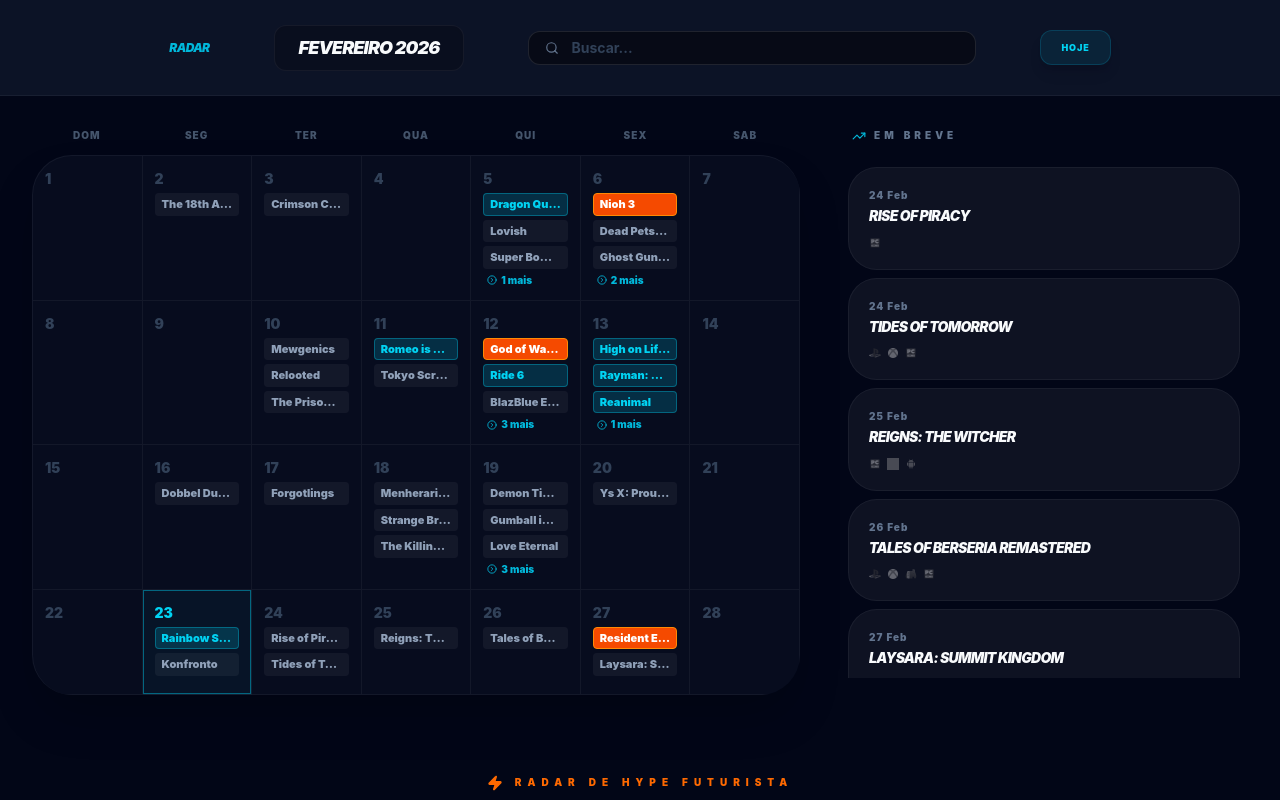
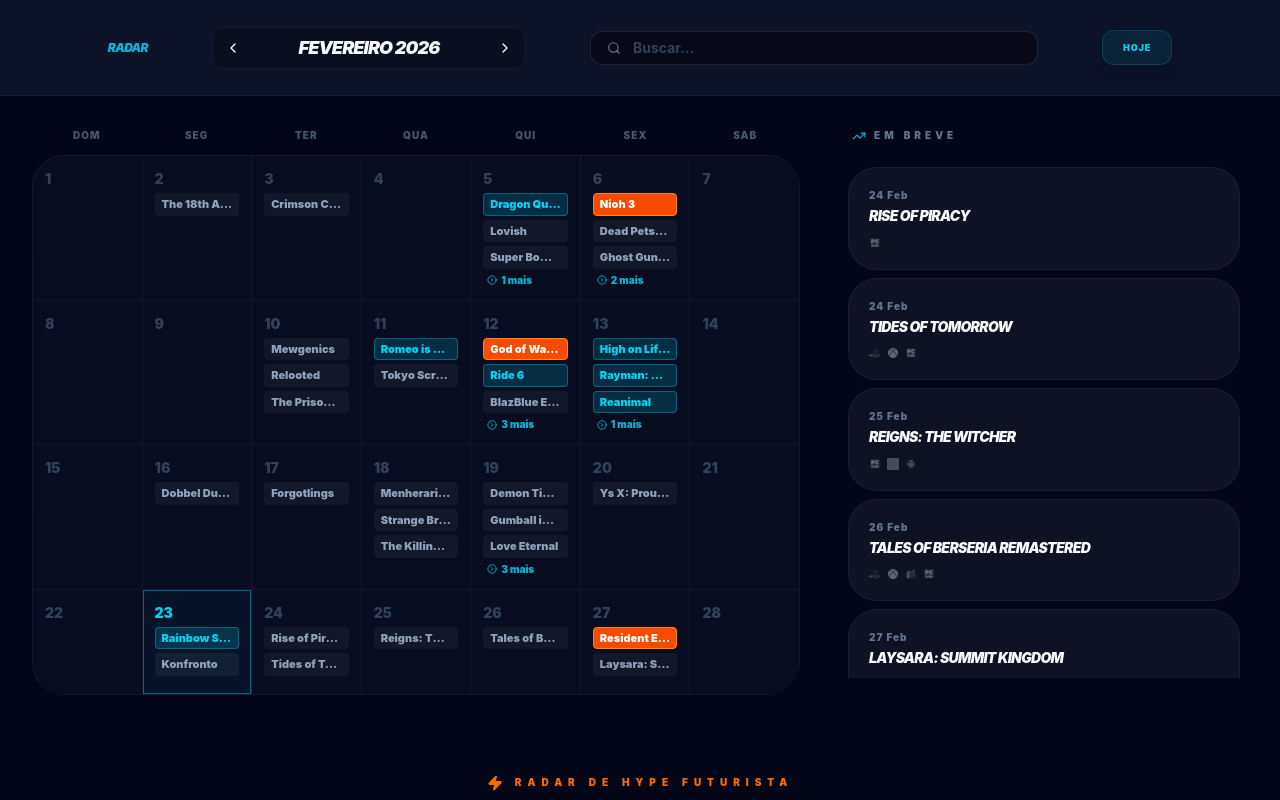
Before and after one commit to theuslinor/Calendario_Gamer, a React (Vite) app: page / in a window 1280 px wide. Shown: the top 800 px of the page. Built offline with nearby package versions, Linux system fonts and the light colour scheme; grey boxes are pictures that could not be loaded.

Commit message:
colocando de volta a seta pra passar os meses

```diff
--- a/src/App.jsx
+++ b/src/App.jsx
@@ -11,13 +11,13 @@
 } from 'date-fns';
 import { ptBR } from 'date-fns/locale';
 import {
-  Gamepad2, Clapperboard,
+  ChevronLeft, ChevronRight, Gamepad2, Clapperboard,
   Tv, Heart, Flame, X, Share2, CalendarPlus, Clock, Zap, TrendingUp, Star, CheckCircle2, ChevronRightCircle, Search
 } from 'lucide-react';
 
 import dataReleases from './data/releases.json';
 
-// ASSETS: ÍCONES DE PLATAFORMA
+// ASSETS: ÍCONES
 import psIco from './assets/ico/playstation-ico.png';
 import xboxIco from './assets/ico/xbox_ico.png';
 import switchIco from './assets/ico/switch_ico.png';
@@ -26,7 +26,6 @@
 import androidIco from './assets/ico/android_ico.png';
 
 const HYPE_WEIGHT = { altissimo: 3, alto: 2, normal: 1 };
-
 const PLATFORM_ICONS = {
   "PS5": psIco, "PlayStation 5": psIco, "PS4": psIco,
   "Xbox Series X|S": xboxIco, "Xbox Series": xboxIco, "Xbox": xboxIco, "Xbox One": xboxIco,
@@ -190,7 +189,7 @@
   return (
     <div className="min-h-screen bg-[#020617] text-slate-50 font-sans selection:bg-cyan-500/30 overflow-x-hidden">
 
-      {/* HEADER CENTRALIZADO (SEM SETAS) */}
+      {/* HEADER CENTRALIZADO COM SETAS RECUPERADAS */}
       <motion.header
         variants={{ visible: { y: 0 }, hidden: { y: "-100%" } }}
         animate={headerVisible ? "visible" : "hidden"}
@@ -199,8 +198,11 @@
         <div className="max-w-[1800px] mx-auto w-full flex flex-row items-center justify-center gap-4 md:gap-12 lg:gap-16">
           <h1 className="hidden md:block text-[10px] md:text-xs font-black italic tracking-tighter text-cyan-500 uppercase shrink-0">Radar</h1>
 
-          <div className="flex items-center gap-1 md:gap-4 bg-black/20 px-6 py-2 rounded-xl border border-white/5 shrink-0 shadow-inner">
-             <h2 className="text-[10px] md:text-lg font-black uppercase italic tracking-tighter text-center whitespace-nowrap">{format(viewDate, 'MMMM yyyy', { locale: ptBR })}</h2>
+          {/* 🟢 SELETOR DE DATA COM SETAS VOLTANDO */}
+          <div className="flex items-center gap-1 md:gap-4 bg-black/20 p-1 rounded-xl border border-white/5 shrink-0 shadow-inner">
+             <button onClick={() => paginate(-1)} className="p-1.5 md:p-2 hover:bg-white/10 rounded-lg active:scale-90 transition-all"><ChevronLeft size={16} /></button>
+             <h2 className="text-[10px] md:text-lg font-black uppercase italic tracking-tighter w-24 md:w-52 text-center whitespace-nowrap">{format(viewDate, 'MMMM yyyy', { locale: ptBR })}</h2>
+             <button onClick={() => paginate(1)} className="p-1.5 md:p-2 hover:bg-white/10 rounded-lg active:scale-90 transition-all"><ChevronRight size={16} /></button>
           </div>
 
           <div className="relative flex-[0.8] max-w-md" ref={searchRef}>
@@ -219,6 +221,7 @@
                           <span className="font-black text-xs uppercase italic tracking-tight flex items-center gap-2">{item.titulo} {item.hype === 'altissimo' && <Flame size={10} className="text-orange-500 animate-pulse" />}</span>
                           <div className="flex gap-1">{item.plataformas?.map(p => PLATFORM_ICONS[p] && <img key={p} src={PLATFORM_ICONS[p]} alt={p} className="h-2.5 w-2.5 opacity-40" />)}<span className="text-[7px] font-black text-slate-500 uppercase tracking-widest ml-1 self-center">{item.data ? format(parseISO(item.data), "dd MMM yyyy") : "TBA"}</span></div>
                         </div>
+                        <ChevronRight size={14} className="opacity-50" />
                       </button>
                     );
                   })}
@@ -234,14 +237,14 @@
       <div className="pt-24 md:pt-32 max-w-[1800px] mx-auto p-3 md:p-8">
         <div className="grid grid-cols-1 lg:grid-cols-[1fr_350px] xl:grid-cols-[1fr_400px] gap-6 md:gap-12 items-start relative">
 
-          <section className="flex flex-col w-full max-w-5xl mx-auto overflow-visible relative">
+          <section className="flex flex-col w-full max-w-5xl mx-auto overflow-hidden">
             <div className={`grid ${isMobile ? 'grid-cols-5' : 'grid-cols-7'} mb-3 shrink-0`}>
               {(isMobile ? ['SEG', 'TER', 'QUA', 'QUI', 'SEX'] : ['DOM', 'SEG', 'TER', 'QUA', 'QUI', 'SEX', 'SAB']).map(dia => (
                 <div key={dia} className="text-center text-[8px] md:text-[10px] font-black text-slate-600 tracking-widest">{dia}</div>
               ))}
             </div>
 
-            <div className="relative overflow-hidden rounded-[2.5rem] bg-slate-900/40 shadow-2xl border-l border-t border-white/5 w-full">
+            <div className="relative overflow-hidden rounded-[2rem] bg-slate-900/40 shadow-2xl border-l border-t border-white/5 w-full">
               <AnimatePresence initial={false} custom={direction} mode="popLayout">
                 <motion.div
                   key={viewDate.getMonth() + "-" + viewDate.getFullYear()}
@@ -306,15 +309,9 @@
         <section className="overflow-hidden">
           <h3 className="text-[10px] font-black text-orange-500 uppercase tracking-[0.6em] mb-8 flex items-center justify-center gap-3 px-1"><Zap size={16} fill="currentColor" /> Radar de Hype Futurista</h3>
           <div ref={hypeCarouselRef} className="cursor-grab active:cursor-grabbing overflow-hidden px-1">
-            <motion.div
-              drag="x"
-              dragConstraints={{ right: 0, left: -hypeConstraints }}
-              onDragStart={() => setIsDragging(true)}
-              onDragEnd={() => setTimeout(() => setIsDragging(false), 50)}
-              className="flex gap-4 md:gap-6 w-max"
-            >
+            <motion.div drag="x" dragConstraints={{ right: 0, left: -hypeConstraints }} onDragStart={() => setIsDragging(true)} onDragEnd={() => setTimeout(() => setIsDragging(false), 50)} className="flex gap-4 md:gap-6 w-max">
                {maisHypadosFuturos.map(item => (
-                 <button key={item.id} onClick={() => handleSelectGame(item)} className="min-w-[280px] md:min-w-[350px] p-8 md:p-12 rounded-[2.5rem] md:rounded-[3.5rem] bg-gradient-to-br from-orange-600/20 via-orange-950/10 to-transparent border border-orange-500/20 text-left shadow-2xl group transition-all">
+                 <button key={item.id} onClick={() => handleSelectGame(item)} className="min-w-[280px] md:min-w-[350px] p-8 md:p-12 rounded-[2.5rem] md:rounded-[3.5rem] bg-gradient-to-br from-orange-600/20 via-orange-950/10 to-transparent border border-orange-500/20 text-left active:border-orange-500/50 shadow-2xl group transition-all">
                     <div className="bg-orange-500/20 p-3 rounded-2xl w-fit mb-6 text-orange-500"><Star size={24} fill="currentColor" /></div>
                     <h4 className="text-xl md:text-3xl font-black uppercase italic tracking-tighter mb-4 group-hover:text-orange-400">{item.titulo}</h4>
                     <div className="flex gap-2 mb-4">{item.plataformas?.map(p => PLATFORM_ICONS[p] && <img key={p} src={PLATFORM_ICONS[p]} alt={p} className="h-4 w-4 opacity-60" />)}</div>
@@ -324,13 +321,12 @@
             </motion.div>
           </div>
         </section>
-
         <section>
           <div className="flex items-center gap-4 mb-8 px-1">
             <h3 className="text-[10px] font-black text-slate-500 uppercase tracking-[0.6em] flex items-center gap-3 shrink-0"><Clock size={16} /> Sai quando estiver pronto</h3>
             <div className="h-px w-full bg-white/5"></div>
           </div>
-          <div className="grid grid-cols-2 sm:grid-cols-3 md:grid-cols-4 lg:grid-cols-5 xl:grid-cols-6 2xl:grid-cols-8 gap-3 md:gap-6">
+          <div className="grid grid-cols-2 md:grid-cols-4 lg:grid-cols-5 xl:grid-cols-6 2xl:grid-cols-8 gap-3 md:gap-6">
             {jogosSemDataSorted.map(item => {
               const hTbaStyles = { altissimo: "bg-orange-600/10 border-orange-500/30 text-orange-400 hover:bg-orange-600/20 hover:border-orange-500", alto: "bg-cyan-500/10 border-cyan-500/30 text-cyan-400 hover:bg-cyan-500/20 hover:border-cyan-500", normal: "bg-white/5 border-white/10 text-slate-500 hover:bg-white/10 hover:text-white" };
               return (
@@ -391,7 +387,7 @@
           <div className="flex justify-between items-center mb-6"><div className={`flex items-center gap-1.5 px-3 py-1 rounded-full text-[8px] font-black uppercase tracking-[0.2em] border border-white/5 bg-white/5 ${aColor}`}>{item.hype === 'altissimo' && <Flame size={10} fill="currentColor" />} {item.hype} Hype</div><button onClick={onClose} className="p-2 bg-white/5 rounded-xl text-slate-400 hover:text-white transition-all"><X size={20} /></button></div>
           <h2 className="text-2xl md:text-4xl font-black uppercase italic tracking-tighter mb-2 leading-tight bg-gradient-to-b from-white to-slate-400 bg-clip-text text-transparent">{item.titulo}</h2>
           <p className="text-cyan-500 font-black tracking-[0.4em] uppercase text-[9px] mb-6 flex items-center gap-2"><span className="w-1.5 h-1.5 rounded-full bg-cyan-500 animate-pulse" />{temData ? format(gameDate, "dd 'de' MMMM 'de' yyyy", { locale: ptBR }) : "Sai quando estiver pronto"}</p>
-          <div className="flex flex-wrap gap-2 mb-8">{item.plataformas?.map(p => ( <div key={p} className="flex items-center gap-2 bg-black/40 px-3 py-1.5 rounded-xl border border-white/5"> {PLATFORM_ICONS[p] && <img src={PLATFORM_ICONS[p]} alt={p} className="h-3.5 w-3.5" />} <span className="text-[9px] font-black text-slate-300 uppercase">{p}</span> </div> ))}</div>
+          <div className="flex flex-wrap gap-2 mb-8">{item.plataformas?.map(p => PLATFORM_ICONS[p] && <div key={p} className="flex items-center gap-2 bg-black/40 px-3 py-1.5 rounded-xl border border-white/5"><img src={PLATFORM_ICONS[p]} alt={p} className="h-3.5 w-3.5" /><span className="text-[9px] font-black text-slate-300 uppercase">{p}</span></div>)}</div>
           <div className="mb-8">{temData && !isLancado ? ( <div className="grid grid-cols-5 gap-2"> <DetailTime label="Anos" val={tempo?.anos} /> <DetailTime label="Dias" val={tempo?.dias} /> <DetailTime label="Hrs" val={tempo?.horas} /> <DetailTime label="Min" val={tempo?.minutos} /> <DetailTime label="Seg" val={tempo?.segundos} /> </div> ) : isLancado ? ( <div className="py-8 text-center bg-green-500/10 rounded-[2rem] border border-green-500/20 shadow-inner flex flex-col items-center gap-2"> <CheckCircle2 size={32} className="text-green-500" /> <div className="font-black text-green-500 uppercase tracking-[0.4em] text-[10px]">Já Disponível</div> </div> ) : ( <div className="py-10 text-center border border-dashed border-white/5 rounded-[2rem] opacity-30 flex flex-col items-center gap-2"> <Clock size={24} /> <div className="font-black uppercase tracking-[0.4em] text-[9px]">Aguardando Data</div> </div> )}</div>
           <div className="flex flex-col gap-2">{!isLancado && temData && ( <button onClick={() => { const dateStr = item.data?.replace(/[-:]/g, '').split('.')[0] + "Z"; window.open(`https://www.google.com/calendar/render?action=TEMPLATE&text=${encodeURIComponent(item.titulo)}&dates=${dateStr}`, '_blank'); }} className={`w-full py-4 rounded-[1.5rem] font-black tracking-[0.2em] text-[10px] uppercase shadow-2xl flex items-center justify-center gap-3 active:scale-95 ${item.hype === 'altissimo' ? 'bg-orange-500 text-white shadow-orange-500/20' : 'bg-white text-black'}`}><CalendarPlus size={18} /> Agenda</button> )} <button onClick={() => navigator.share({ title: item.titulo, url: window.location.href })} className="w-full py-4 rounded-[1.5rem] bg-white/5 border border-white/10 text-white font-black text-[10px] tracking-[0.2em] uppercase flex items-center justify-center gap-3 active:scale-95"><Share2 size={18} /> Compartilhar</button></div>
         </div>
@@ -403,7 +399,7 @@
 function DetailTime({ label, val }) {
   return (
     <div className="bg-black/30 rounded-2xl p-2.5 md:p-3.5 text-center border border-white/5 shadow-inner backdrop-blur-sm flex flex-col items-center justify-center min-w-0 flex-1 h-full">
-      <div className="text-lg md:text-2xl font-black leading-none mb-1.5 text-white tabular-nums w-full text-center flex items-center justify-center">
+      <div className="text-lg md:text-2xl font-black leading-tight text-white tabular-nums w-full text-center flex items-center justify-center">
         {val !== undefined ? String(val).padStart(2, '0') : '--'}
       </div>
       <div className="text-[6px] md:text-[8px] font-black uppercase text-slate-500 tracking-[0.1em] mt-1 w-full text-center">
```
